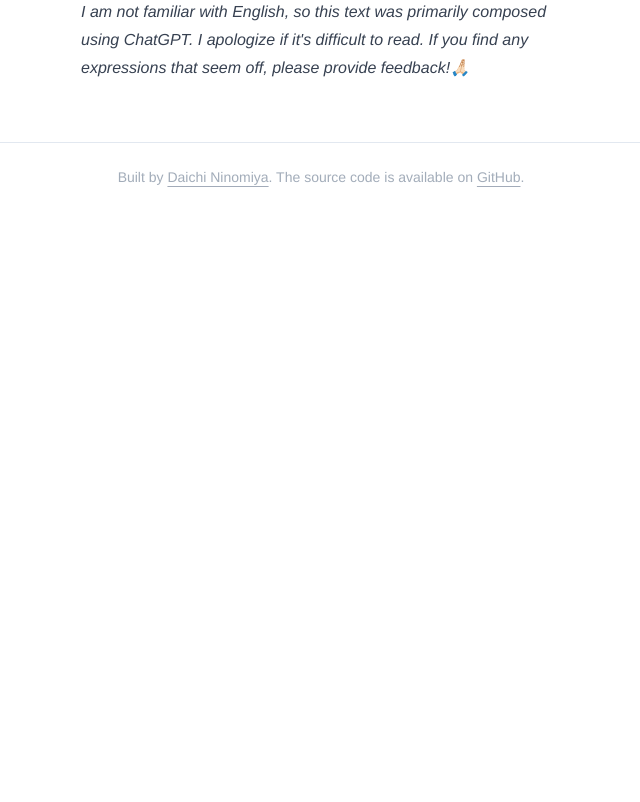
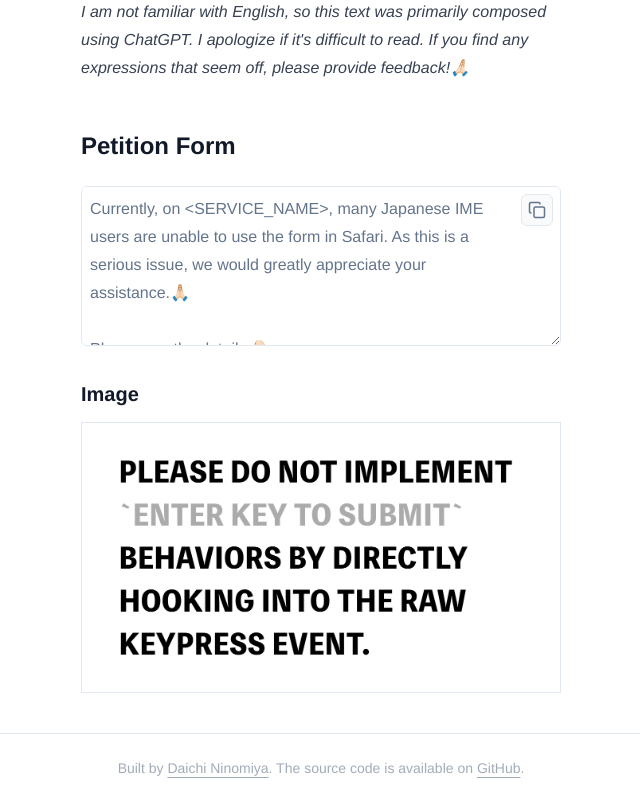
Before and after one commit to dninomiya/form-guide, a Next.js app: page /form-guide/stop-enter-submit in a window 1280 px wide. Shown: the part 2900-3702 px from the top of the page, without its empty margins (319-959 px from the left). Before the commit the page ends 3111 px from the top, so only its background shows below. Built offline with nearby package versions, Linux system fonts and the light colour scheme.

Commit message:
feat(submit-issue): 嘆願フォーム追加

```diff
--- /dev/null
+++ b/app/stop-enter-submit/_components/petition-form.tsx
@@ -0,0 +1,23 @@
+import CopyButton from '@/components/ui/copy-button';
+import { AppConfig } from '@/lib/config';
+import React from 'react';
+
+export default function PetitionForm() {
+  const text = `
+Currently, on <SERVICE_NAME>, many Japanese IME users are unable to use the form in Safari. As this is a serious issue, we would greatly appreciate your assistance.🙏🏻
+
+Please see the details.👇🏻
+${AppConfig.jaEnterKey.url}?ogv=${AppConfig.jaEnterKey.ogImageVersion}`.trim();
+
+  return (
+    <div className="relative">
+      <textarea
+        readOnly
+        className="text-muted-foreground rounded-md p-2 pr-14 border w-full h-40 block"
+      >
+        {text}
+      </textarea>
+      <CopyButton value={text} />
+    </div>
+  );
+}
--- a/app/stop-enter-submit/page.tsx
+++ b/app/stop-enter-submit/page.tsx
@@ -1,6 +1,7 @@
 import CorrectForm from '@/app/stop-enter-submit/_components/correct-form';
 import CorrectTextareaForm from '@/app/stop-enter-submit/_components/correct-textarea-form';
 import IncorrectForm from '@/app/stop-enter-submit/_components/incorrect-form';
+import PetitionForm from '@/app/stop-enter-submit/_components/petition-form';
 import { Button } from '@/components/ui/button';
 import CodeBlock from '@/components/ui/code-block';
 import {
@@ -15,6 +16,7 @@ import { getFile } from '@/lib/file';
 import { format } from 'date-fns';
 import { Code } from 'lucide-react';
 import { Metadata } from 'next';
+import Image from 'next/image';
 import Script from 'next/script';
 
 export const metadata: Metadata = {
@@ -225,6 +227,19 @@ export default async function Page() {
       </p>
 
       <GithubLink href={AppConfig.jaEnterKey.editURL} />
+
+      <h2>Petition Form</h2>
+
+      <PetitionForm />
+
+      <h3>Image</h3>
+      <Image
+        src={`${AppConfig.basePath}/stop-enter-trigger/ogimage.png`}
+        alt=""
+        className="border"
+        width={2400}
+        height={1350}
+      />
     </div>
   );
 }
--- a/components/ui/copy-button.tsx
+++ b/components/ui/copy-button.tsx
@@ -1,3 +1,5 @@
+'use client';
+
 import { Button } from '@/components/ui/button';
 import copy from 'copy-to-clipboard';
 import { Check, Copy } from 'lucide-react';
--- a/lib/config.ts
+++ b/lib/config.ts
@@ -8,6 +8,8 @@ export const AppConfig = {
   basePath: '/form-guide',
 
   jaEnterKey: {
+    url: 'https://dninomiya.github.io/form-guide/stop-enter-submit',
+    ogImageVersion: 'v1',
     title:
       'Please do not implement `Enter key to Submit` behaviors by directly hooking into the raw keypress event.',
     description:
```
Also changed, not shown: public/stop-enter-trigger/ogimage.png (added).
